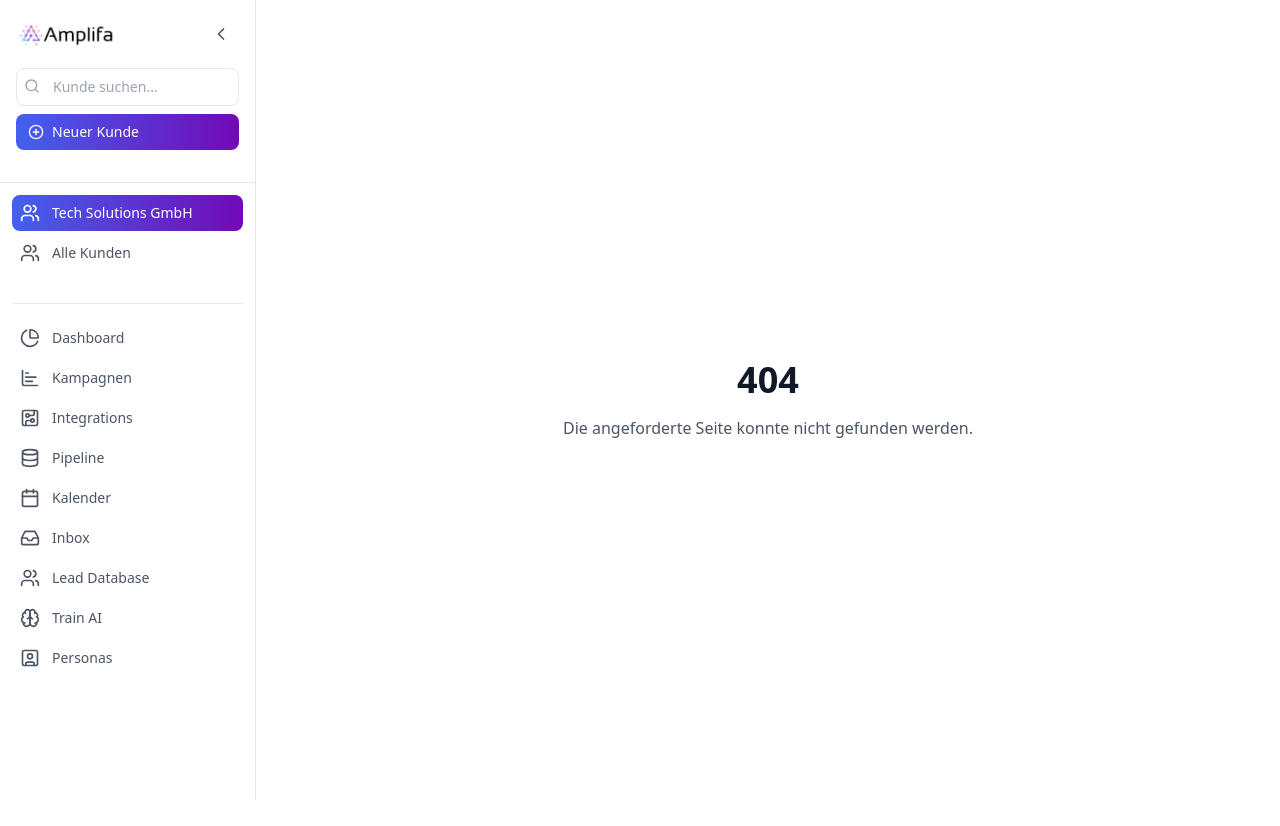
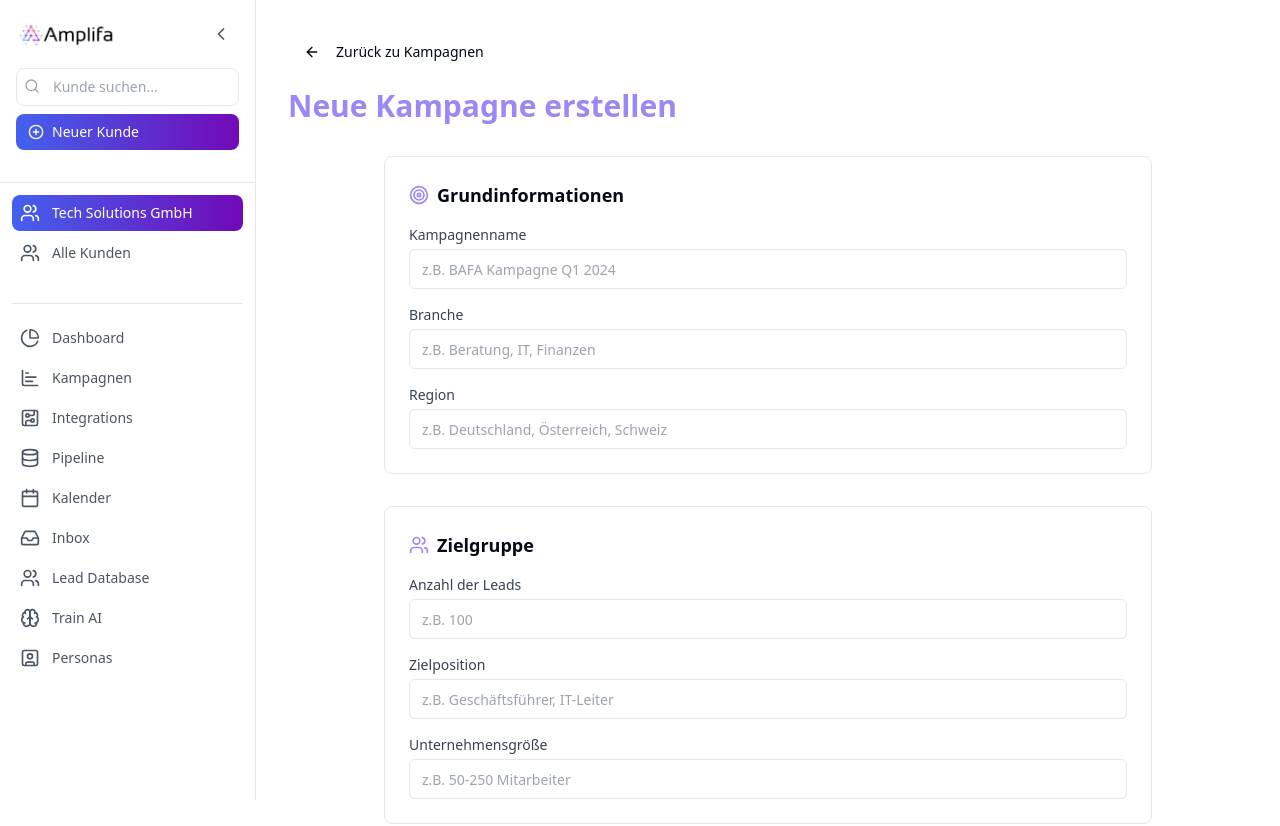
Before and after one commit to afilipiak25/agency-insight-portal, a React (Vite) app: page /campaigns/create in a window 1280 px wide. Before the commit this address had no page. Shown: the top 826 px of the page. Before the commit the page ends 800 px from the top, so only its background shows below. Built offline with nearby package versions, Linux system fonts and the light colour scheme.

Commit message:
Refactor: Open create campaign in new page
The create campaign form will now open in a new page instead of a popup.

```diff
--- a/src/App.tsx
+++ b/src/App.tsx
@@ -8,6 +8,7 @@ import Index from "./pages/Index";
 import AllClients from "./pages/AllClients";
 import NotFound from "./pages/NotFound";
 import Campaigns from "./pages/Campaigns";
+import CreateCampaign from "./pages/CreateCampaign";
 import Integrations from "./pages/Integrations";
 import Pipeline from "./pages/Pipeline";
 import Calendar from "./pages/Calendar";
@@ -28,6 +29,7 @@ const App = () => (
           <Route path="/" element={<Index />} />
           <Route path="/clients" element={<AllClients />} />
           <Route path="/campaigns" element={<Campaigns />} />
+          <Route path="/campaigns/create" element={<CreateCampaign />} />
           <Route path="/integrations" element={<Integrations />} />
           <Route path="/pipeline" element={<Pipeline />} />
           <Route path="/calendar" element={<Calendar />} />
--- a/src/pages/Campaigns.tsx
+++ b/src/pages/Campaigns.tsx
@@ -3,13 +3,7 @@ import { useState } from 'react';
 import { Layout } from '@/components/Layout';
 import { Search, ChevronDown } from 'lucide-react';
 import { Button } from '@/components/ui/button';
-import {
-  Dialog,
-  DialogContent,
-  DialogHeader,
-  DialogTitle,
-} from "@/components/ui/dialog";
-import { CreateCampaignForm } from '@/components/campaigns/CreateCampaignForm';
+import { useNavigate } from 'react-router-dom';
 
 interface CampaignRow {
   id: number;
@@ -57,7 +51,7 @@ const mockCampaigns: CampaignRow[] = [
 
 const Campaigns = () => {
   const [searchQuery, setSearchQuery] = useState('');
-  const [isCreateDialogOpen, setIsCreateDialogOpen] = useState(false);
+  const navigate = useNavigate();
 
   return (
     <Layout>
@@ -79,7 +73,7 @@ const Campaigns = () => {
               />
             </div>
             <Button
-              onClick={() => setIsCreateDialogOpen(true)}
+              onClick={() => navigate('/campaigns/create')}
               className="bg-dashboard-primary hover:bg-dashboard-hover text-white px-4 py-2 rounded-lg flex items-center gap-2"
             >
               Neue Kampagne erstellen
@@ -156,15 +150,6 @@ const Campaigns = () => {
               </tbody>
             </table>
           </div>
-
-          <Dialog open={isCreateDialogOpen} onOpenChange={setIsCreateDialogOpen}>
-            <DialogContent className="max-w-4xl">
-              <DialogHeader>
-                <DialogTitle>Neue Kampagne erstellen</DialogTitle>
-              </DialogHeader>
-              <CreateCampaignForm />
-            </DialogContent>
-          </Dialog>
         </div>
       </div>
     </Layout>
--- /dev/null
+++ b/src/pages/CreateCampaign.tsx
@@ -0,0 +1,36 @@
+
+import { Layout } from "@/components/Layout";
+import { CreateCampaignForm } from "@/components/campaigns/CreateCampaignForm";
+import { Button } from "@/components/ui/button";
+import { ArrowLeft } from "lucide-react";
+import { useNavigate } from "react-router-dom";
+
+const CreateCampaign = () => {
+  const navigate = useNavigate();
+
+  return (
+    <Layout>
+      <div className="p-8">
+        <div className="max-w-7xl mx-auto">
+          <div className="mb-8">
+            <Button
+              variant="ghost"
+              className="mb-4"
+              onClick={() => navigate("/campaigns")}
+            >
+              <ArrowLeft className="w-4 h-4 mr-2" />
+              Zurück zu Kampagnen
+            </Button>
+            <h1 className="text-3xl font-bold text-dashboard-primary">
+              Neue Kampagne erstellen
+            </h1>
+          </div>
+
+          <CreateCampaignForm />
+        </div>
+      </div>
+    </Layout>
+  );
+};
+
+export default CreateCampaign;
```
